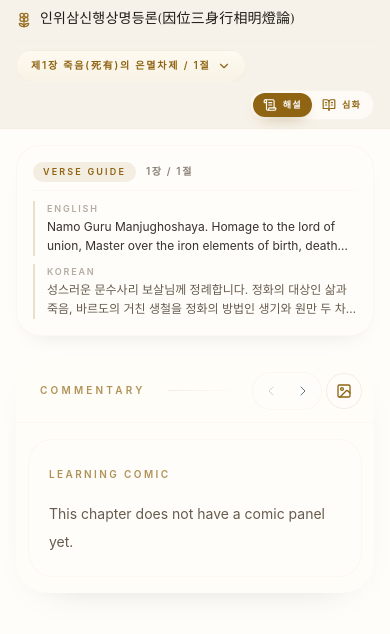
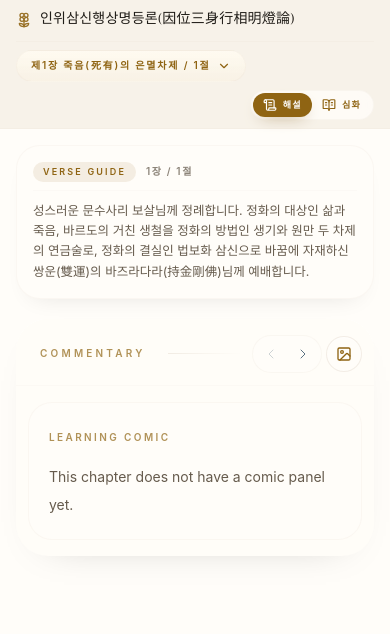
Before and after one commit to concario17-max/nag-1, a React (Vite) app: page /chapter/1/verse/1 in a window 390 px wide. Shown: the top 634 px of the page. Built offline with nearby package versions, Linux system fonts and the light colour scheme; a web font is replaced by a local one.

Commit message:
style: remove english text and truncation from mobile verse guide banner

```diff
--- a/src/components/verse/MobileVerseGuide.tsx
+++ b/src/components/verse/MobileVerseGuide.tsx
@@ -3,11 +3,10 @@ import React from 'react';
 interface MobileVerseGuideProps {
     chapterNum: string;
     verseNum: string;
-    englishText?: string;
     koreanText?: string;
 }
 
-export const MobileVerseGuide = React.memo(({ chapterNum, verseNum, englishText, koreanText }: MobileVerseGuideProps) => {
+export const MobileVerseGuide = React.memo(({ chapterNum, verseNum, koreanText }: MobileVerseGuideProps) => {
     // 좁은 가로 화면에서만 상단에 노출되는 미니 가이드 배너 (lg 이상에서는 숨김 처리)
     return (
         <section className="block w-full overflow-hidden rounded-[1.5rem] border border-gold-border/12 bg-shell-main p-4 shadow-[0_12px_24px_-16px_rgba(0,0,0,0.12)] dark:border-dark-border/45 dark:bg-[#14110e] lg:hidden">
@@ -20,28 +19,13 @@ export const MobileVerseGuide = React.memo(({ chapterNum, verseNum, englishText,
                 </span>
             </div>
 
-            <div className="mt-2.5 space-y-2">
-                {englishText && (
-                    <div className="border-l-2 border-gold-primary/20 pl-3 dark:border-l-2 dark:border-gold-light/20">
-                        <p className="text-[9px] font-semibold uppercase tracking-[0.2em] text-text-secondary/50 dark:text-dark-text-secondary/55">
-                            English
-                        </p>
-                        <p className="line-clamp-2 font-sans text-[12px] leading-relaxed text-text-primary/90 dark:text-dark-text-primary/90">
-                            {englishText}
-                        </p>
-                    </div>
-                )}
-                {koreanText && (
-                    <div className="border-l-2 border-gold-primary/20 pl-3 dark:border-l-2 dark:border-gold-light/20">
-                        <p className="text-[9px] font-semibold uppercase tracking-[0.2em] text-text-secondary/50 dark:text-dark-text-secondary/55">
-                            Korean
-                        </p>
-                        <p className="line-clamp-2 font-sans text-[12px] leading-relaxed text-text-secondary dark:text-dark-text-secondary">
-                            {koreanText}
-                        </p>
-                    </div>
-                )}
-            </div>
+            {koreanText && (
+                <div className="mt-2.5">
+                    <p className="font-sans text-[12.5px] leading-relaxed text-text-secondary dark:text-dark-text-secondary">
+                        {koreanText}
+                    </p>
+                </div>
+            )}
         </section>
     );
 });
--- a/src/pages/VerseView.tsx
+++ b/src/pages/VerseView.tsx
@@ -275,7 +275,6 @@ const VerseView = () => {
                     <MobileVerseGuide
                         chapterNum={chapterNum ?? ''}
                         verseNum={verseNum ?? ''}
-                        englishText={verseData.translation_en ?? undefined}
                         koreanText={verseData.translation_ham ?? verseData['3.korean-1'] ?? undefined}
                     />
                     {!isCommentaryMode ? (
```
Also changed, not shown: 1 other file (tests, documents, lock files or other folders).
